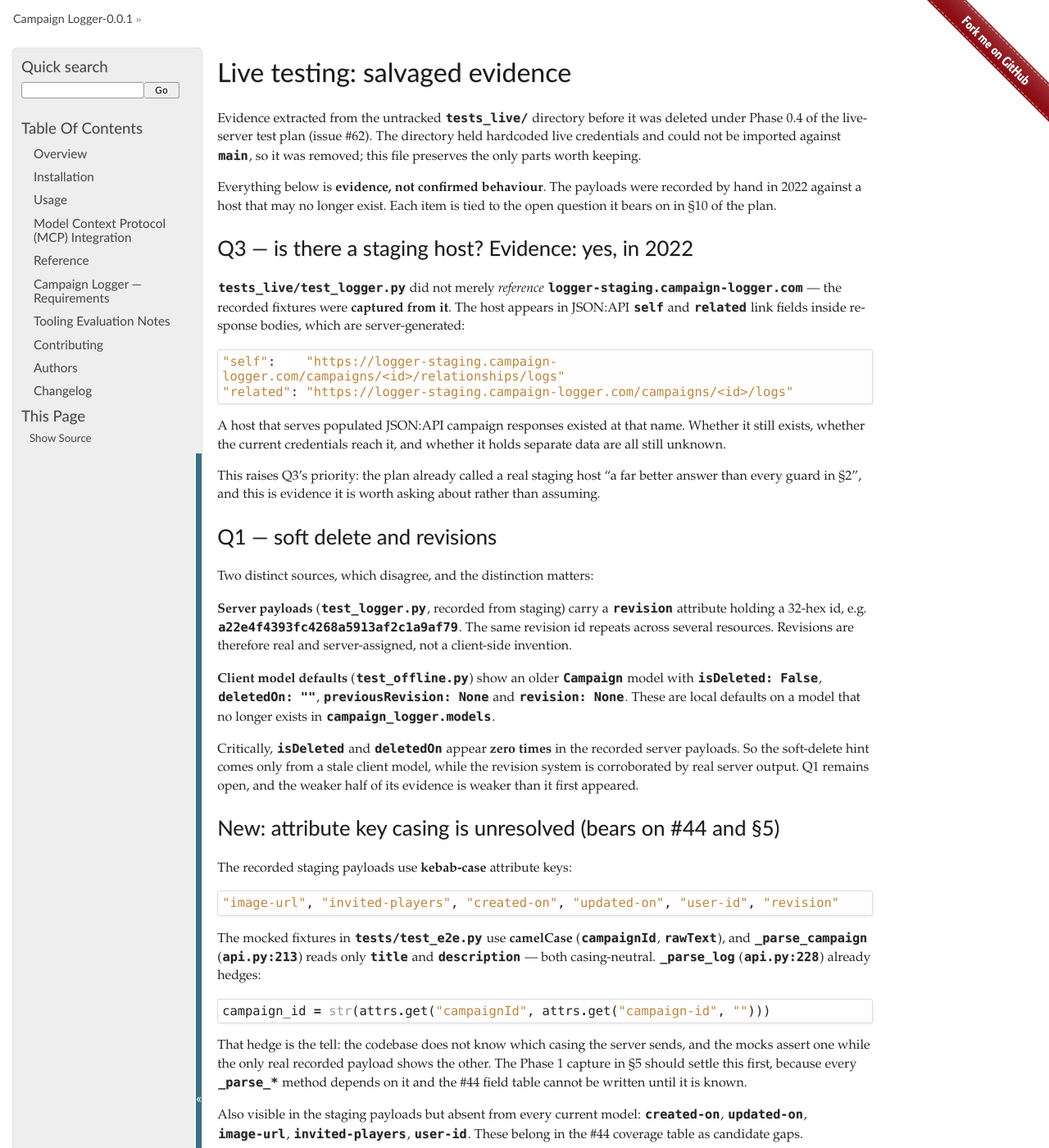
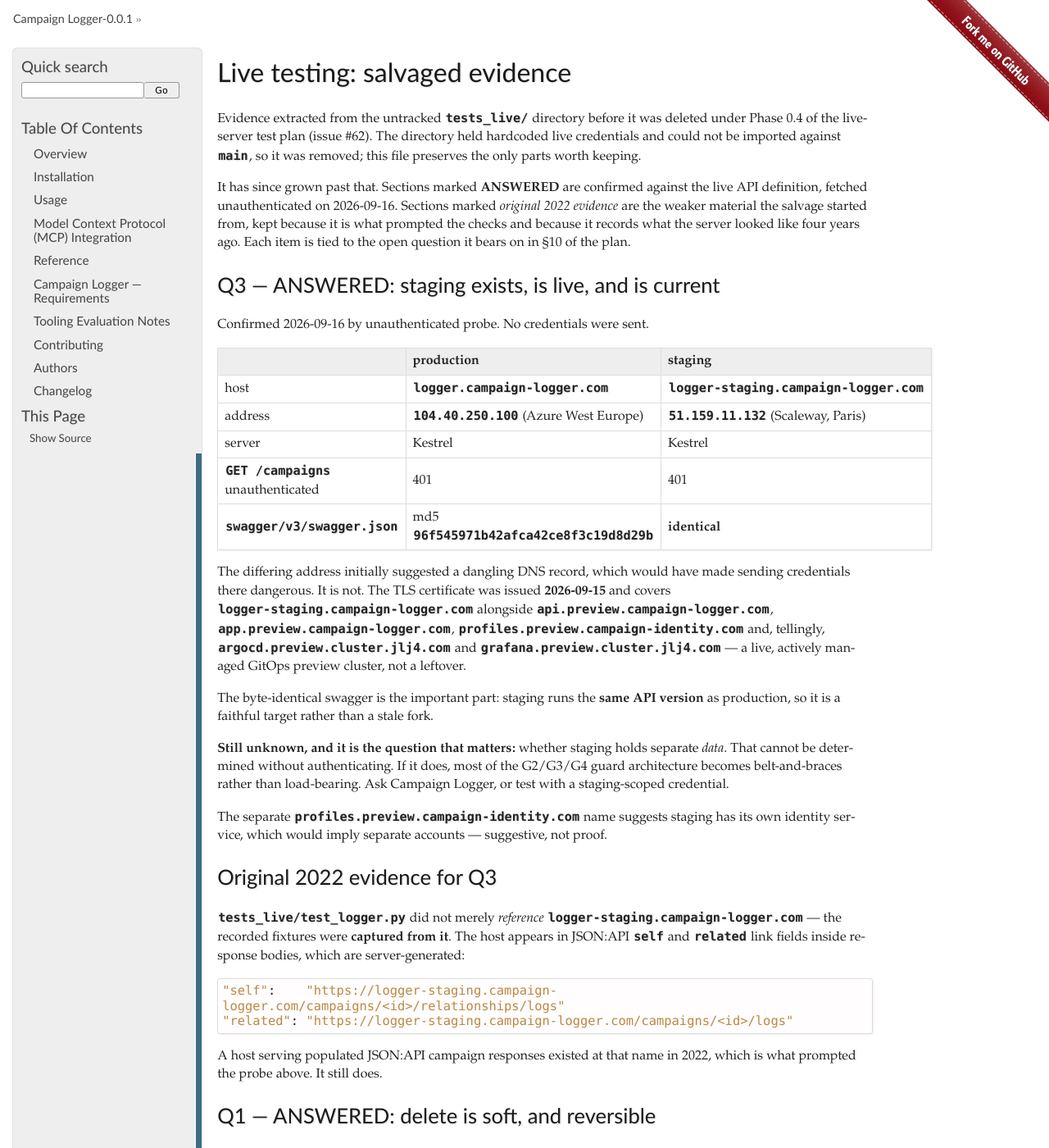
Before and after one commit to Ciemaar/campaign_logger, a Sphinx documentation site: the page built from docs/live_testing_evidence.md, in a window 1280 px wide and 1400 px high. Shown: the whole window at 82% size. Built offline with Sphinx 7.4.7, drawn with Linux system fonts in a browser that asks for light colours; some of the changed text lies outside the part shown.

Commit message:
docs: answer §10 Q1 and Q3 from the live API definition (#62)
Both were recorded as undeterminable from this repository. They are
determinable without authenticating, and without a live run.

Q3 -- staging exists, is live, and is current. logger-staging.campaign-logger.com
resolves to Scaleway Paris rather than production's Azure West Europe, which
initially suggested a dangling DNS record. It is not: the TLS certificate was
issued 2026-09-15 and covers the staging name alongside api./app.preview,
profiles.preview.campaign-identity.com, and argocd/grafana on
preview.cluster.jlj4.com -- an actively managed preview cluster. Its
swagger/v3/swagger.json is byte-identical to production's, so staging runs the
same API version. Both hosts return 401 unauthenticated.

Whether staging holds separate data is still unknown and needs a credential.
That is the question that decides how much of G2/G3/G4 is load-bearing.

Q1 -- delete is soft and reversible. Every resource type exposes
/{type}/cl:deleted, /{type}/{id}/cl:undelete, cl:revisions/{rev},
cl:head-revisions and cl:revision-tree: thirty endpoints, none of which exist
in api.py. Section 7 recommended never running delete against the real account
on the assumption that it might be irreversible; that argument should be
re-made on these facts rather than carried forward.

Also adds the #44 field-coverage table, generated from the swagger. Every
resource is missing its audit trail (createdOn, updatedOn, userId), its
soft-delete state (isDeleted, deletedOn), its revision pointers (revision,
previousRevision) and stringId. Campaign models 3 of 14 scalar attributes;
CampaignEntry 4 of 17.

The casing question is narrowed but not closed: swagger schemas are camelCase,
matching the mocks, while the 2022 wire payloads were kebab-case. A serializer
difference would explain it. The hedge in _parse_log should stay until a real
response is captured.

No credentials were sent to any host in the course of this.

Co-Authored-By: Claude Opus 5 (1M context) <noreply@anthropic.com>
Claude-Session: https://claude.ai/code/session_01SW4mXTWLvFpTZcK6tjEwyo

````diff
--- a/docs/live_testing_evidence.md
+++ b/docs/live_testing_evidence.md
@@ -5,11 +5,47 @@ deleted under Phase 0.4 of the live-server test plan (issue #62). The directory
 held hardcoded live credentials and could not be imported against `main`, so it
 was removed; this file preserves the only parts worth keeping.
 
-Everything below is **evidence, not confirmed behaviour**. The payloads were
-recorded by hand in 2022 against a host that may no longer exist. Each item is
-tied to the open question it bears on in §10 of the plan.
+It has since grown past that. Sections marked **ANSWERED** are confirmed
+against the live API definition, fetched unauthenticated on 2026-09-16.
+Sections marked *original 2022 evidence* are the weaker material the salvage
+started from, kept because it is what prompted the checks and because it
+records what the server looked like four years ago. Each item is tied to the
+open question it bears on in §10 of the plan.
 
-## Q3 — is there a staging host? Evidence: yes, in 2022
+## Q3 — ANSWERED: staging exists, is live, and is current
+
+Confirmed 2026-09-16 by unauthenticated probe. No credentials were sent.
+
+| | production | staging |
+| --- | --- | --- |
+| host | `logger.campaign-logger.com` | `logger-staging.campaign-logger.com` |
+| address | `104.40.250.100` (Azure West Europe) | `51.159.11.132` (Scaleway, Paris) |
+| server | Kestrel | Kestrel |
+| `GET /campaigns` unauthenticated | 401 | 401 |
+| `swagger/v3/swagger.json` | md5 `96f545971b42afca42ce8f3c19d8d29b` | **identical** |
+
+The differing address initially suggested a dangling DNS record, which would
+have made sending credentials there dangerous. It is not. The TLS certificate
+was issued **2026-09-15** and covers `logger-staging.campaign-logger.com`
+alongside `api.preview.campaign-logger.com`,
+`app.preview.campaign-logger.com`, `profiles.preview.campaign-identity.com`
+and, tellingly, `argocd.preview.cluster.jlj4.com` and
+`grafana.preview.cluster.jlj4.com` — a live, actively managed GitOps preview
+cluster, not a leftover.
+
+The byte-identical swagger is the important part: staging runs the **same API
+version** as production, so it is a faithful target rather than a stale fork.
+
+**Still unknown, and it is the question that matters:** whether staging holds
+separate *data*. That cannot be determined without authenticating. If it does,
+most of the G2/G3/G4 guard architecture becomes belt-and-braces rather than
+load-bearing. Ask Campaign Logger, or test with a staging-scoped credential.
+
+The separate `profiles.preview.campaign-identity.com` name suggests staging has
+its own identity service, which would imply separate accounts — suggestive, not
+proof.
+
+## Original 2022 evidence for Q3
 
 `tests_live/test_logger.py` did not merely *reference*
 `logger-staging.campaign-logger.com` — the recorded fixtures were **captured
@@ -21,15 +57,32 @@ response bodies, which are server-generated:
 "related": "https://logger-staging.campaign-logger.com/campaigns/<id>/logs"
 ```
 
-A host that serves populated JSON:API campaign responses existed at that name.
-Whether it still exists, whether the current credentials reach it, and whether
-it holds separate data are all still unknown.
+A host serving populated JSON:API campaign responses existed at that name in
+2022, which is what prompted the probe above. It still does.
 
-This raises Q3's priority: the plan already called a real staging host "a far
-better answer than every guard in §2", and this is evidence it is worth asking
-about rather than assuming.
+## Q1 — ANSWERED: delete is soft, and reversible
 
-## Q1 — soft delete and revisions
+The staging swagger (identical to production's) defines, for **every** resource
+type — campaigns, logs, log-entries, campaign-entries, player-logs and
+player-log-entries:
+
+| Endpoint | Method | Meaning |
+| --- | --- | --- |
+| `/{type}/cl:deleted` | GET | list deleted objects |
+| `/{type}/{id}/cl:undelete` | POST | restore a deleted object |
+| `/{type}/{id}/cl:revisions/{rev}` | GET | fetch one revision |
+| `/{type}/{id}/cl:head-revisions` | GET | current revision heads |
+| `/{type}/{id}/cl:revision-tree` | GET | full revision history |
+
+Thirty endpoints in total, none of which exist in `api.py`.
+
+Section 7 of the plan recommended never running delete against the real
+account, on the stated assumption that delete might be irreversible. It is not.
+That recommendation should be re-argued on the new facts rather than carried
+forward. Delete being recoverable is not the same as delete being free — Q2
+(cascade) is still open, and an undelete still has to be performed by someone.
+
+## Original 2022 evidence for Q1
 
 Two distinct sources, which disagree, and the distinction matters:
 
@@ -44,12 +97,36 @@ with `isDeleted: False`, `deletedOn: ""`, `previousRevision: None` and
 `revision: None`. These are local defaults on a model that no longer exists in
 `campaign_logger.models`.
 
-Critically, `isDeleted` and `deletedOn` appear **zero times** in the recorded
-server payloads. So the soft-delete hint comes only from a stale client model,
-while the revision system is corroborated by real server output. Q1 remains
-open, and the weaker half of its evidence is weaker than it first appeared.
+`isDeleted` and `deletedOn` appear **zero times** in the recorded server
+payloads, so at the time this looked like a stale client-model artefact with
+only the revision half corroborated. The swagger shows both attributes are
+real on every resource; their absence from the 2022 payloads is unexplained,
+and may be a sparse-fieldset or serializer difference worth noting when a live
+response is finally captured.
 
-## New: attribute key casing is unresolved (bears on #44 and §5)
+## #44 — the field coverage table, from the swagger
+
+Generated 2026-09-16 from the authoritative swagger, no live run required.
+Collection and relationship properties are excluded; scalar attributes only.
+
+| Resource | Modelled | Swagger attrs | Missing scalar attributes |
+| --- | --- | --- | --- |
+| `Campaign` | 3 | 14 | `createdOn`, `deletedOn`, `imageUrl`, `invitedPlayers`, `isDeleted`, `joinedPlayers`, `previousRevision`, `revision`, `stringId`, `updatedOn`, `userId` |
+| `Log` | 4 | 14 | `createdOn`, `deletedOn`, `imageUrl`, `isDeleted`, `isPinned`, `previousRevision`, `revision`, `stringId`, `updatedOn`, `userId` |
+| `LogEntry` | 4 | 16 | `createdOn`, `deletedOn`, `isDeleted`, `isShared`, `ordering`, `previousRevision`, `rawPrefix`, `rawSuffix`, `revision`, `stringId`, `updatedOn`, `userId` |
+| `CampaignEntry` | 4 | 17 | `createdOn`, `deletedOn`, `isDeleted`, `labels`, `previousRevision`, `rawPublic`, `rawSummary`, `revision`, `stringId`, `tagSymbol`, `tagValueCaseInsensitive`, `updatedOn`, `userId` |
+| `PlayerLog` | 4 | 14 | `createdOn`, `deletedOn`, `imageUrl`, `isDeleted`, `isPinned`, `previousRevision`, `revision`, `stringId`, `updatedOn`, `userId` |
+| `PlayerLogEntry` | 4 | 16 | `createdOn`, `deletedOn`, `isDeleted`, `isShared`, `ordering`, `previousRevision`, `rawPrefix`, `rawSuffix`, `revision`, `stringId`, `updatedOn`, `userId` |
+
+Missing from **every** resource: `createdOn`, `deletedOn`, `isDeleted`, `previousRevision`, `revision`, `stringId`, `updatedOn`, `userId`
+
+Every resource is missing its audit trail (`createdOn`, `updatedOn`, `userId`),
+its soft-delete state (`isDeleted`, `deletedOn`) and its revision pointers
+(`revision`, `previousRevision`), plus `stringId`. Beyond those, the notable
+per-resource gaps are `CampaignEntry.rawPublic` / `rawSummary` / `labels` and
+the `rawPrefix` / `rawSuffix` / `ordering` / `isShared` set on both entry types.
+
+## Attribute key casing is unresolved (bears on §5)
 
 The recorded staging payloads use **kebab-case** attribute keys:
 
@@ -67,13 +144,15 @@ campaign_id = str(attrs.get("campaignId", attrs.get("campaign-id", "")))
 
 That hedge is the tell: the codebase does not know which casing the server
 sends, and the mocks assert one while the only real recorded payload shows the
-other. The Phase 1 capture in §5 should settle this first, because every
-`_parse_*` method depends on it and the #44 field table cannot be written until
-it is known.
+other. The swagger schemas use **camelCase** (`campaignId`, `rawText`, `createdOn`),
+which matches the mocks and not the recorded payloads. So the wire format and
+the schema names may simply differ — a JSON:API serializer emitting kebab-case
+attribute names over camelCase schema properties would explain it. Unresolved
+until a real response is captured; the hedge in `_parse_log` should stay.
 
-Also visible in the staging payloads but absent from every current model:
-`created-on`, `updated-on`, `image-url`, `invited-players`, `user-id`. These
-belong in the #44 coverage table as candidate gaps.
+The 2022 payloads showed `created-on`, `updated-on`, `image-url`,
+`invited-players` and `user-id`, all of which the swagger confirms as real
+attributes. They are in the table above.
 
 ## What was discarded
 
````
